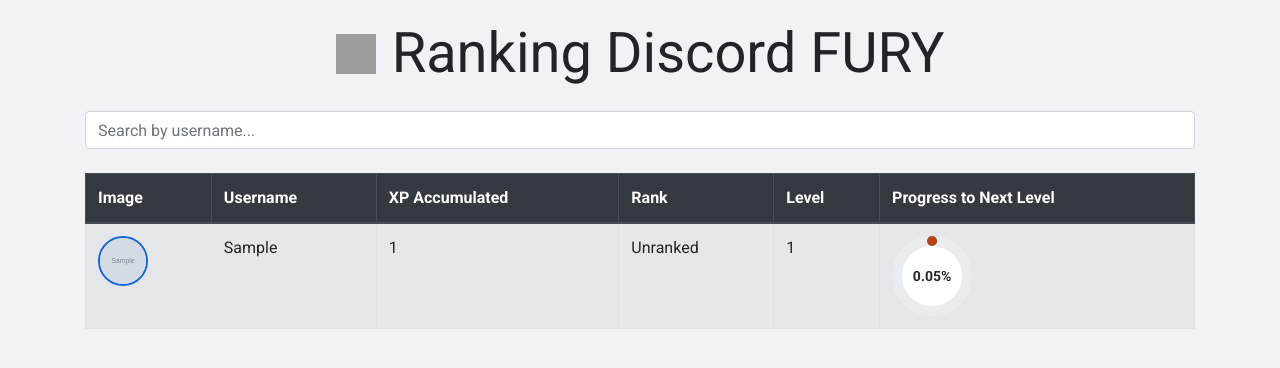
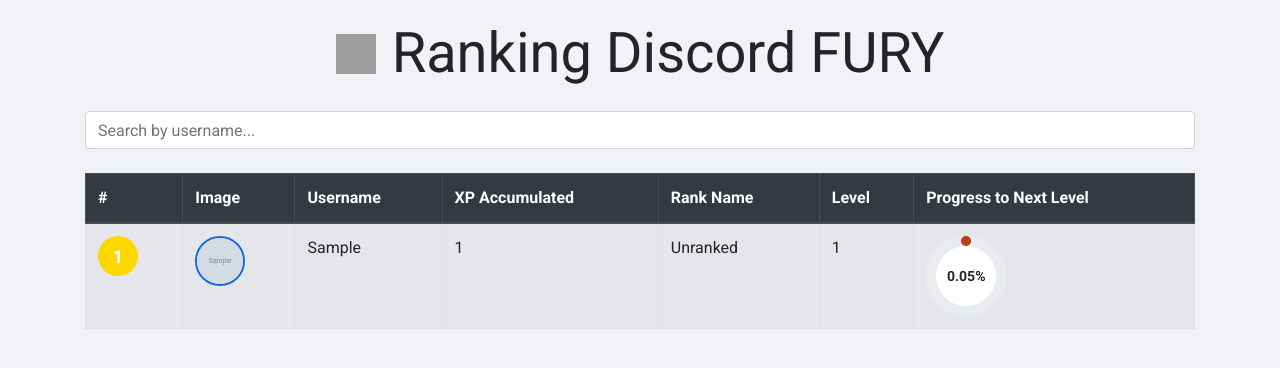
Before and after one commit to Ediee-sec/table_rank_fury, a Flask app: page / in a window 1280 px wide. Shown: the top 368 px of the page. Run offline with Flask 3, Linux system fonts and the light colour scheme; tables that the repository leaves empty hold one stand-in row (values such as "Sample post"); grey boxes marked "Sample" are stand-in pictures; some libraries are stand-ins or nearby versions; grey boxes are pictures that could not be loaded.

Commit message:
add numbers in rank

```diff
--- a/templates/table.html
+++ b/templates/table.html
@@ -65,6 +65,34 @@
             stroke-dashoffset: 440;
             transition: stroke-dashoffset 0.5s ease;
         }
+
+        /* Estilo dos círculos de rank */
+        .rank-circle {
+            display: flex;
+            align-items: center;
+            justify-content: center;
+            width: 40px;
+            height: 40px;
+            border-radius: 50%;
+            font-size: 18px;
+            font-weight: bold;
+            color: #fff;
+            text-align: center;
+        }
+
+        /* Coloração do Rank */
+        .top1 {
+            background-color: #FFD700; /* Ouro */
+        }
+        .top2-3 {
+            background-color: #C0C0C0; /* Prata */
+        }
+        .top4-10 {
+            background-color: #CD7F32; /* Bronze */
+        }
+        .top-default {
+            background-color: #808080; /* Cinza */
+        }
     </style>
 </head>
 <body>
@@ -79,10 +107,11 @@
         <table class="table table-striped table-bordered">
             <thead class="thead-dark">
                 <tr>
+                    <th>#</th> <!-- Campo de numeração de rank -->
                     <th>Image</th>
                     <th>Username</th>
                     <th>XP Accumulated</th>
-                    <th>Rank</th>
+                    <th>Rank Name</th>
                     <th>Level</th>
                     <th>Progress to Next Level</th> <!-- Coluna para o progresso em círculo -->
                 </tr>
@@ -90,10 +119,21 @@
             <tbody id="userTable">
                 {% for user in users %}
                 <tr>
+                    <td>
+                        <div class="rank-circle
+                            {% if loop.index == 1 %} top1
+                            {% elif loop.index <= 3 %} top2-3
+                            {% elif loop.index <= 10 %} top4-10
+                            {% else %} top-default
+                            {% endif %}
+                        ">
+                            {{ loop.index }}
+                        </div>
+                    </td>
                     <td><img class="user-img" src="{{ user.img if user.img else 'https://i.ibb.co/xYxjFvw/9c3bb649-9038-4113-9543-7c87652aa95a-removebg-preview.png' }}" alt="{{ user.user_dc }}"></td>
                     <td>{{ user.user_dc }}</td>
                     <td>{{ user.xp_accumulated }}</td>
-                    <td>{{ user.rank }}</td>
+                    <td>{{ user.rank }}</td> <!-- Aqui seria o nome do rank, se houver -->
                     <td>{{ user.lvl }}</td>
                     <td>
                         <div class="circular-progress">
@@ -125,7 +165,7 @@
 
             for (let i = 0; i < rows.length; i++) {
                 const cells = rows[i].getElementsByTagName('td');
-                const usernameCell = cells[1]; // Assume username is in the second column
+                const usernameCell = cells[2]; // Assume username is in the third column
 
                 if (usernameCell) {
                     const usernameText = usernameCell.textContent || usernameCell.innerText;
```
